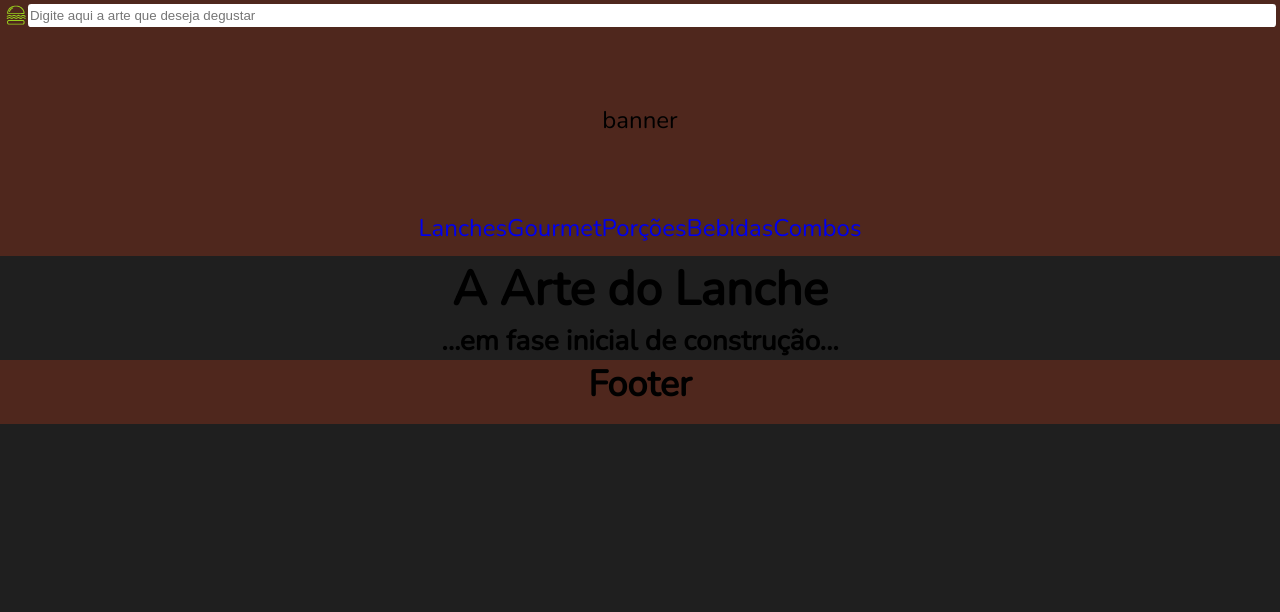
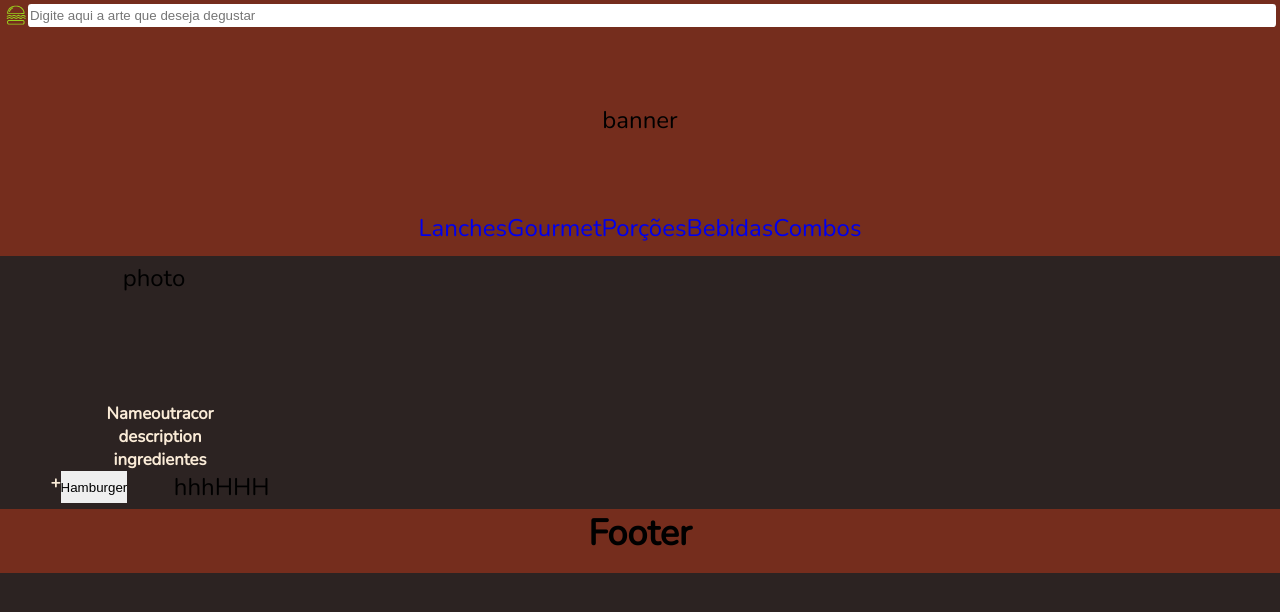
Before and after one commit to rafaelbvc/aartedolanche, a React (Create React App) app in the folder frontend/: page / in a window 1280 px wide. Shown: the top 612 px of the page. Built offline with nearby package versions, Linux system fonts and the light colour scheme.

Commit message:
v.0.4.2- Mock Imagens

```diff
--- a/frontend/package.json
+++ b/frontend/package.json
@@ -1,6 +1,6 @@
 {
   "name": "aartedolanche",
-  "version": "0.4.1",
+  "version": "0.4.2",
   "private": true,
   "author": "Rafael Vendramini",
   "description": "lancheria, lanches, hamburguer, itapetininga, delivery, 24 horas, lanchonete, fastfood",
--- /dev/null
+++ b/frontend/src/components/CardsContainer/CardsContainer.module.css
@@ -0,0 +1,27 @@
+.container {
+  width: 320px;
+  display: flex;
+  flex-direction: column;
+  flex-wrap: nowrap;
+  padding: 6px 4px;
+}
+
+.container p {
+  color: antiquewhite;
+}
+
+.divPhoto {
+    width: 300px;
+    height: 140px;
+}
+
+.labelHamburguer {
+  display: flex;
+  flex-direction: row;
+  flex-wrap: nowrap;
+}
+
+.sectionRate {
+  display: flex;
+  justify-content: space-evenly;
+}
--- /dev/null
+++ b/frontend/src/components/CardsContainer/CardsContainer.tsx
@@ -0,0 +1,37 @@
+import SvgComponent from "../SvgComponent";
+import styles from "./CardsContainer.module.css";
+
+const CardsContainer = () => {
+  return (
+    <div className={styles.container}>
+      <section>
+        <div className={styles.divPhoto}>photo</div>
+      </section>
+
+      <p>
+        Name<span>outracor</span>
+      </p>
+      <section>
+        <p>description</p>
+        <p>ingredientes</p>
+      </section>
+      <section className={styles.sectionRate}>
+        {/* <button><SvgComponent svgImage="" imgAlt="botão de like" svgWidth="1rem"/></button> */}
+        <label className={styles.labelHamburguer}>
+          <p>+</p>
+          <button>Hamburger</button>
+        </label>
+        <div>
+          <span>h</span>
+          <span>h</span>
+          <span>h</span>
+          <span>H</span>
+          <span>H</span>
+          <span>H</span>
+        </div>
+      </section>
+    </div>
+  );
+};
+
+export default CardsContainer;
--- a/frontend/src/index.css
+++ b/frontend/src/index.css
@@ -9,9 +9,10 @@
 }
 
 :root {
-  --HEADER-FOOTER-BGCOLOR-A: rgba(190, 57, 24, 0.3);
+  --HEADER-FOOTER-BGCOLOR-A: rgba(190, 57, 24, 0.5);
   /* --HEADER-FOOTER-BGCOLOR-B: #000; */
-  --BODY-BGCOLOR-A: rgba(7, 7, 7, 0.9);
+  --BODY-BGCOLOR-A: rgba(7, 7, 7, 1);
+  --BODY-BGCOLOR-B: rgba(22, 12, 10, 0.9);
   /* --BODY-BGCOLOR-B: whitesmoke; */
   --DEATILS-COLOR-A: rgba(119, 218, 21);
   /* --DEATILS-COLOR-B: rgba(119, 218, 21) */
@@ -32,7 +33,7 @@ body {
   min-height: 100vh;
   display: flex;
   flex-flow: column nowrap;
-  background-color: rgba(7, 7, 7, 0.9);
+  background-color: var(--BODY-BGCOLOR-B);
 }
 
 header {
--- a/frontend/src/pages/Home/Home.tsx
+++ b/frontend/src/pages/Home/Home.tsx
@@ -1,5 +1,6 @@
 import styles from "./Home.module.css";
 import HelmetComponent from "../../components/HelmetComponent";
+import CardsContainer from "../../components/CardsContainer/CardsContainer";
 
 const Home = () => {
   return (
@@ -9,8 +10,9 @@ const Home = () => {
         contentKeywords="lanche, lanches, cachorro quente, lancheria, lanchonete, hamburgueria, itapetininga, hamburguer, aberto 24 horas"
         contentDescriptionA="página home lancheria A Arte do Lanche, Itapetininga"
       />
-      <h1>A Arte do Lanche</h1>
-      <h3>...em fase inicial de construção...</h3>
+      {/* <h1>A Arte do Lanche</h1>
+      <h3>...em fase inicial de construção...</h3> */}
+      <CardsContainer />
     </div>
   );
 };
```
Also changed, not shown: frontend/src/assets/svgs/magnifyingGlass.svg (added), 1 other file (tests, documents, lock files or other folders).
